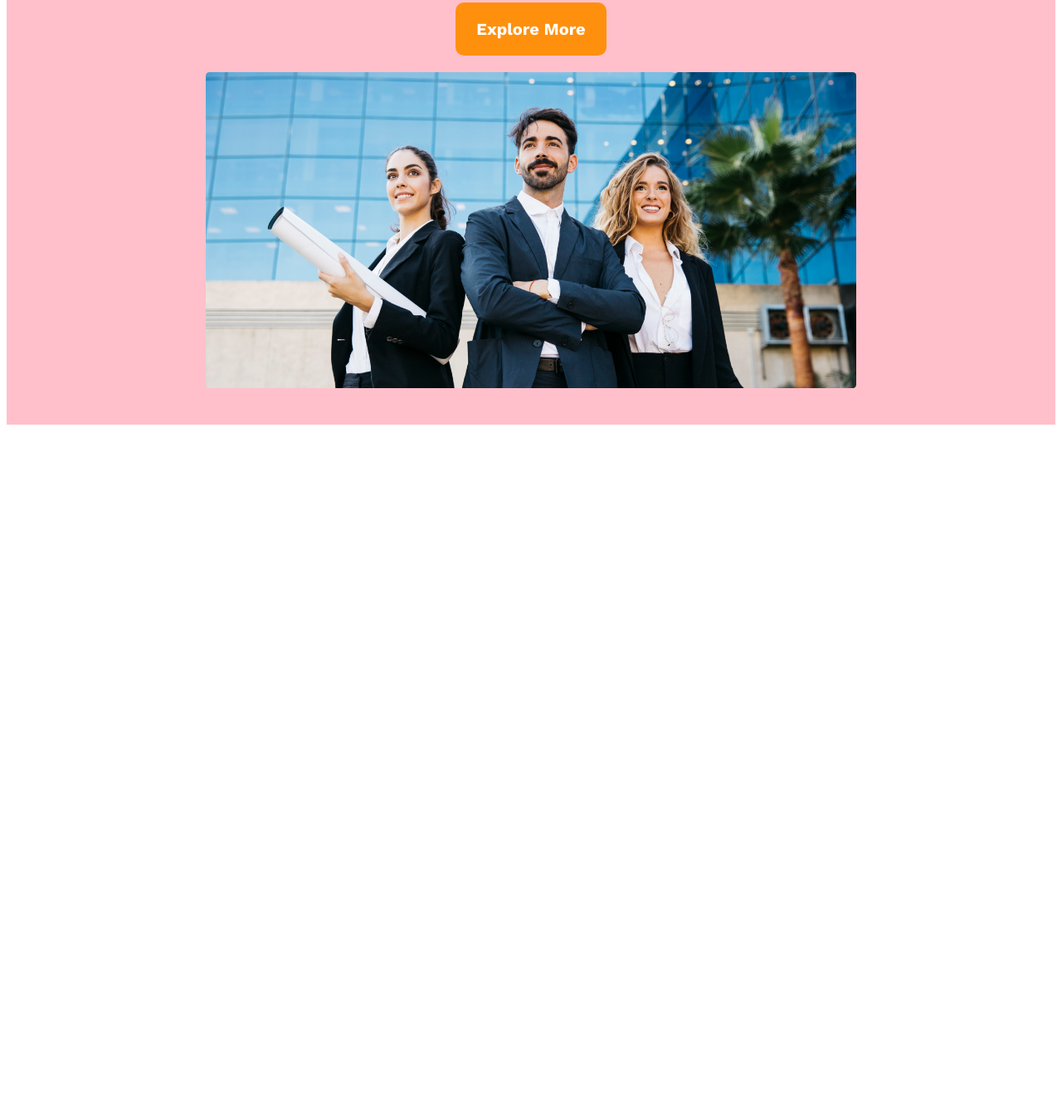
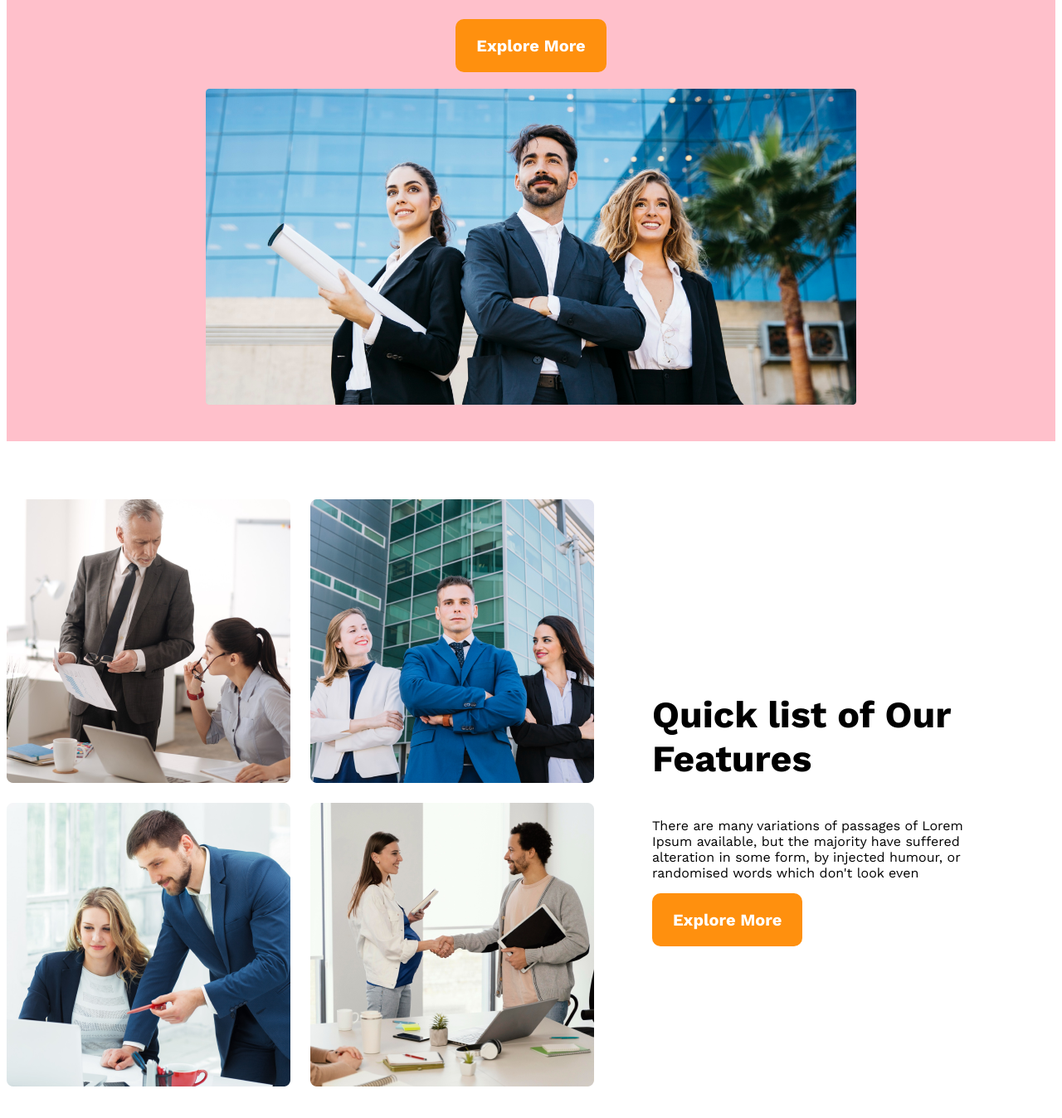
Before and after one commit to RahatilAshakin/G3-architects, a plain HTML site: page index.html in a window 1280 px wide. Shown: the part 464-1812 px from the top of the page at 83% size. Before the commit the page ends 984 px from the top, so only its background shows below. Drawn offline with nearby package versions, Linux system fonts and the light colour scheme.

Commit message:
teams done

```diff
--- a/index.html
+++ b/index.html
@@ -33,16 +33,36 @@
          <div class="banner-image">
             <img src="images/banner.png" alt="" srcset="">
          </div>
+       </div>
+ </header>
 
+    <main>
 
-        </div>
+        <section class="teams-container">
+
+            <div class="teams-image-container">
+               <img src="images/team1.png" alt="" srcset="">
+               <img src="images/team2.png" alt="" srcset="">
+               <img src="images/team3.png" alt="" srcset="">
+               <img src="images/team4.png" alt="" srcset="">
+
+            </div>
+            <div class="teams-content">
+                <h3 class="teams-titel">Quick list of Our Features</h3>
+                <p class="descreption">There are many variations of
+                    passages of Lorem Ipsum available, but the majority
+                     have suffered alteration in some form, by injected humour,
+                     or randomised words which don't look even</p>
+                     <br>
+                <buttun class="btn-primary">Explore More</buttun>
+            </div>
 
 
 
+        </section>
 
-    </header>
 
-    <main>  </main>
+    </main>
 
     <footer></footer>
 </body>
--- a/style.css
+++ b/style.css
@@ -3,6 +3,10 @@
 
 *{
     font-family: 'Work Sans', sans-serif;
+}
+
+body{
+    max-width: 1600px;
 }
 
 .btn-primary{
@@ -13,10 +17,8 @@
     padding: 20px 25px;
     cursor: pointer;
     background: #ff900e;
-    border: 0;
-
-
-}
+    margin-top: 20px;
+    border: 0;}
 
 
 header{
@@ -67,32 +69,71 @@ nav li a{
 
  }
 
- .banner-image img{
-
-    margin-top: 20px;
-
+ .banner-image img{margin-top: 20px;
     width: 100%;
  }
 
+
+ /* mais style
+  */
+
+ main{
+    max-width: 1440px;
+    margin: 70px auto;
+
+  }
+
+ .teams-container{
+    display: flex;
+    align-items: center;
+}
+.teams-container img{
+    /* width: 100%; */
+}
+.teams-image-container{
+    display: grid;
+    grid-template-columns: repeat(2,1fr);
+    gap: 1.5rem;
+}
+.teams-content{
+   padding-left: 70px;
+   padding-right: 70px;
+}
+.teams-titel{
+    font-size: 2.8rem;
+}
+
+
+
+
  /* responsive mobile */
 
- @media screen  and ( max-width: 576px;){
+ @media screen  and ( max-width: 576px){
     header{
         padding: 20px;
     }
-    nav{
+    nav, .teams-container
+    {
         flex-direction: column;
     }
+    .teams-image-container{
+        grid-template-columns: 1fr;
+    }
+    .teams-container{
+        padding-left: 20px;
+        padding-right: 20px;
+    }
+
 
  }
 
  /* tablet or medium */
 
  @media screen and (min-width: 577px) and (max-width: 960px ) {
-    nav{ flex-direction: column;}
+    nav,
+    .teams-container{ flex-direction: column;}
     header{
         padding: 50px;
-
     }
 
  }
```
